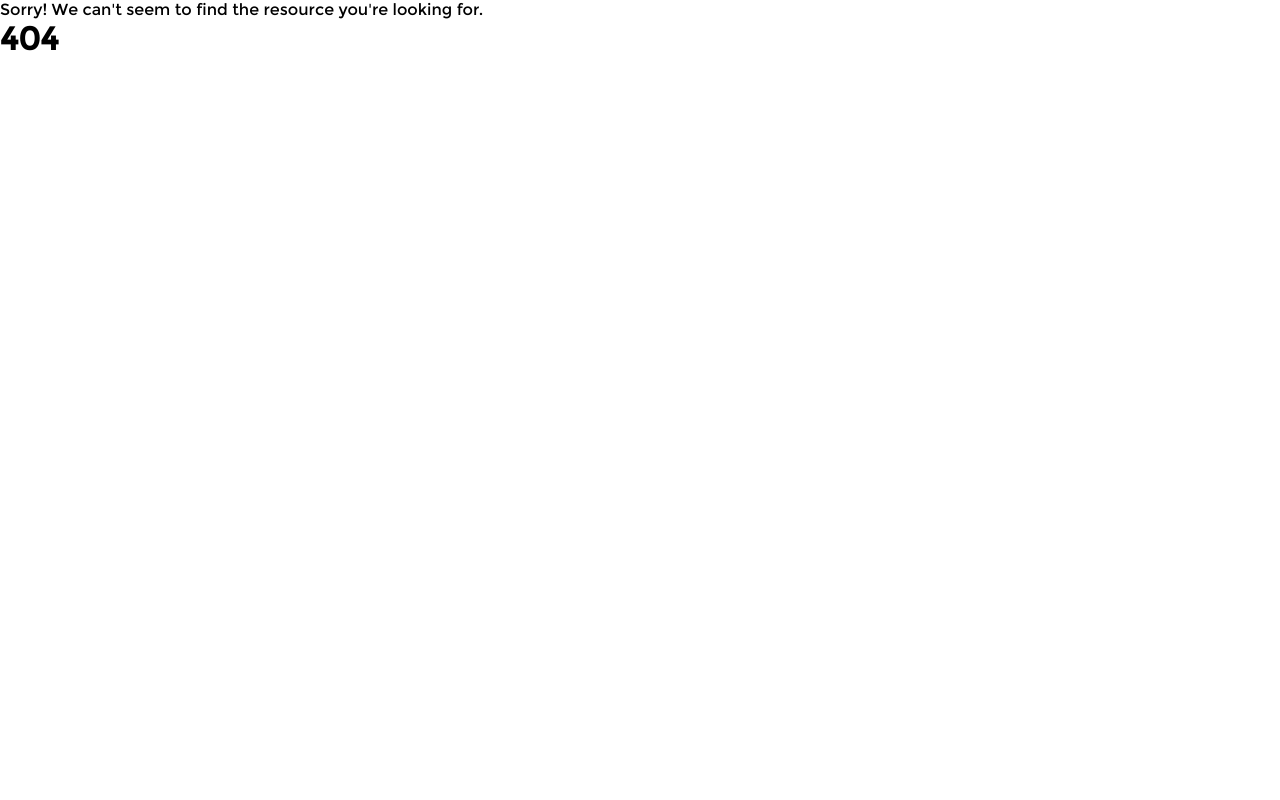
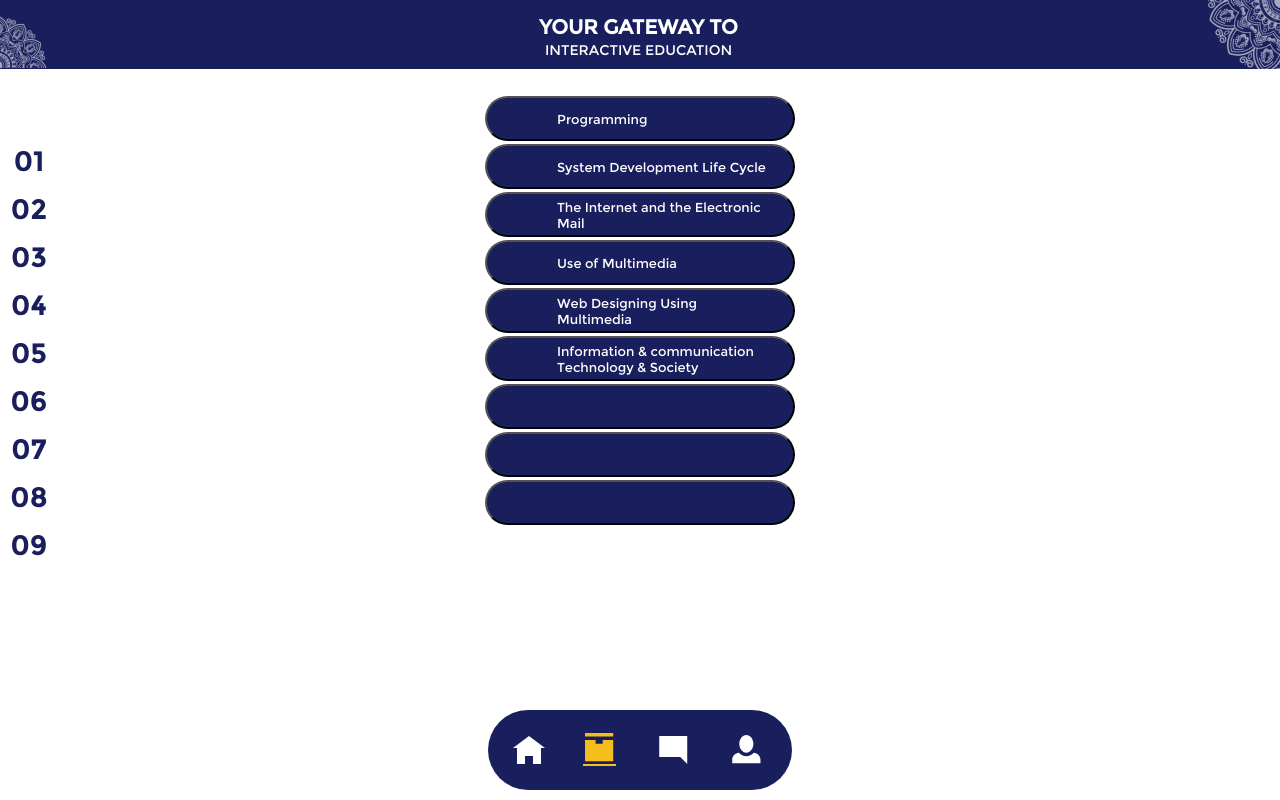
Before and after one commit to IsharaWanninayaka/LMSproject, a React (Create React App) app: page /course/grade10main in a window 1280 px wide. Before the commit this address had no page. Built offline with nearby package versions, Linux system fonts and the light colour scheme.

Commit message:
Change App.jsx & Change Grade10main.jsx

```diff
--- a/src/App.js
+++ b/src/App.js
@@ -19,15 +19,15 @@ function App() {
       <BrowserRouter>
       <Routes>
         <Route index element={<Home />}></Route>
-        <Route path="/Course" element={<Course />}></Route>
-        <Route path="/Contact" element={<Contact />}></Route>
-        <Route path="/Account" element={<Account />}></Route>
+        <Route path="/course" element={<Course />}></Route>
+        <Route path="/contact" element={<Contact />}></Route>
+        <Route path="/account" element={<Account />}></Route>
         <Route path="*" element={<Nopage />}></Route>
 
         <Route path="/register" element={<Register />}></Route>
         <Route path="/login" element={<Login />}></Route>
 
-        <Route path="/grade10main" element={<Grade10main />}></Route>
+        <Route path="/course/grade10main" element={<Grade10main />}></Route>
         <Route path="/grade10lesson1" element={<Grade10lesson01 />}></Route>
       </Routes>
     </BrowserRouter>
--- a/src/components/sub-pages/course/Grade10main.jsx
+++ b/src/components/sub-pages/course/Grade10main.jsx
@@ -2,8 +2,8 @@ import React from 'react';
 import '../../../css/grade10main.css';
 import { Link } from 'react-router-dom';
 import Footer from '../../main-pages/Footer';
-import Holi1 from '../../../images/Holi 1.png';
-import Holi2 from '../../../images/Holi 2.png';
+import holi1 from '../../../images/Holi 1.png';
+import holi2 from '../../../images/Holi 2.png';
 
 
 
@@ -11,47 +11,48 @@ function grade10main() {
   return (
     <>
 
-      <div className="title-box-1">
-          <div className="holi-img1">
-              <img src={Holi1} alt='Holi1'/>
+        <div className="title-boxx-1">
+          <div className="holi-imgg1">
+            <img src={holi2} alt="Holi1" />
           </div>
 
-          <div className="grade10-holi-img2">
-              <img src={Holi2} alt='Holi2'/>
+          <div className="holi-imgg2">
+            <img src={holi1} alt="Holi2" />
           </div>
 
-          <div className='grade10-title-box-2'>
-            <p className='grade10-title-name-1'>GRADE 10</p>
-            <p className='grade10-title-name-2'>THEORY</p>
+          <div className="title-boxx-2">
+            <p className="title-namee-1">YOUR GATEWAY TO </p>
+            <p className="title-namee-2">INTERACTIVE EDUCATION</p>
           </div>
-      </div>
+        </div>
+
 
         <div className='all-box'>
 
             <div className='btn-box'>
 
               <div className=''>
-                <button className='btn'><Link to='/courses/grade10main/lesson01' className='btn-01'>Programming</Link></button>
+                <button className='btn'><Link to='/course/grade10main/lesson01' className='btn-01'>Programming</Link></button>
                 <p className='num_btn'>01</p>
               </div>
               <div className=''>
-                <button className='btn'><Link to='/courses/grade10main/lesson02' className='btn-01'>System Development Life Cycle</Link></button>
+                <button className='btn'><Link to='/course/grade10main/lesson02' className='btn-01'>System Development Life Cycle</Link></button>
                 <p className='num_btn'>02</p>
               </div>
               <div className=''>
-                <button className='btn'><Link to='/courses/grade10main/lesson03' className='btn-01'>The Internet and the Electronic Mail</Link></button>
+                <button className='btn'><Link to='/course/grade10main/lesson03' className='btn-01'>The Internet and the Electronic Mail</Link></button>
                 <p className='num_btn'>03</p>
               </div>
               <div className=''>
-                <button className='btn'> <Link to='/courses/grade10main/lesson04'className='btn-01'>Use of Multimedia</Link></button>
+                <button className='btn'> <Link to='/course/grade10main/lesson04'className='btn-01'>Use of Multimedia</Link></button>
                 <p className='num_btn'>04</p>
               </div>
               <div className=''>
-                <button className='btn'> <Link to='/courses/grade10main/lesson05'className='btn-01'>Web Designing Using Multimedia</Link></button>
+                <button className='btn'> <Link to='/course/grade10main/lesson05'className='btn-01'>Web Designing Using Multimedia</Link></button>
                 <p className='num_btn'>05</p>
               </div>
               <div className=''>
-                <button className='btn'> <Link to='/courses/grade10main/lesson06'className='btn-01'>Information & communication Technology & Society</Link></button>
+                <button className='btn'> <Link to='/course/grade10main/lesson06'className='btn-01'>Information & communication Technology & Society</Link></button>
                 <p className='num_btn'>06</p>
               </div>
               <div className=''>
@@ -67,14 +68,11 @@ function grade10main() {
                 <p className='num_btn'>09</p>
               </div>
 
-              <div >
-
-
-              </div>
-            </div>
-
-        </div>
-        <div className='nav-bar'><Footer/></div>
+      </div>
+    </div>
+          <div className='bottom-headder'>
+          <Footer/>
+          </div>
 
     </>
 
--- a/src/css/grade10main.css
+++ b/src/css/grade10main.css
@@ -63,9 +63,10 @@
 
 .btn-box{ /*Content main div (grade10main & lesson01)*/
     text-align: center;
-    margin-top: 150px;
-    margin-left: 0px;
-    position: fixed;
+    /* margin-top: 0px;
+    margin-left: 0px; */
+    /* position: fixed; */
+    margin: auto;
 }
 
 .btn{ /*Content all buttons (grade10main & lesson01)*/
@@ -86,12 +87,14 @@
 }
 
 .all-box{
-    position: fixed;
+    /* position: fixed; */
     left: 0px;
     right: 0px;
-    top: -30px;
+    top: 0px;
     bottom: 0px;
-    margin-left: 35px;
+    /* margin-left: 35px; */
+    margin: auto;
+
 }
 
 .num-box{ /*Content all button div */
@@ -110,12 +113,57 @@
     border: none;
     font-size: 28px;
     font-family: montbold;
-    margin-left: 6px;
+    /* margin-left: 6px;
     margin-bottom: 0px;
-    margin-top: -44px;
+    margin-top: -44px; */
+    margin: auto;
     position: fixed;
 }
+
+
 
 .btn-01{
     color: #ffffff;
 }
+
+/* Hedder bar */
+.title-boxx-1{
+    background-color: rgb(25,31,92);
+    width: 100%;
+    height: 69px;
+    margin-bottom: 27px;
+}
+
+.title-boxx-2{
+    text-align: center;
+    margin: auto;
+    margin-left: 70px;
+}
+.title-namee-1{
+    text-align: center;
+    font-size: 20px;
+    font-weight: bold;
+    color: #FFFFFF;
+    font-family: montregular;
+    margin: auto;
+    padding-top: 14.59px;
+
+}
+.title-namee-2{
+    text-align: center;
+    font-size: 14px;
+    color: #FFFFFF;
+    font-family: montregular;
+    font-weight: lighter;
+    margin: auto;
+    padding-top: 2px;
+}
+
+.holi-imgg1{
+    float: right;
+}
+
+.holi-imgg2{
+    margin-top: 16px;
+    float: left;
+}
--- a/src/nope.jsx
+++ /dev/null
@@ -1 +0,0 @@
-//bla bla
```
